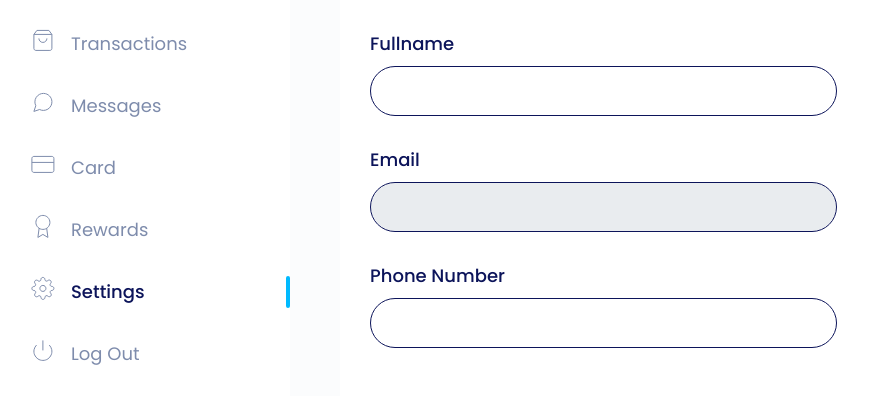
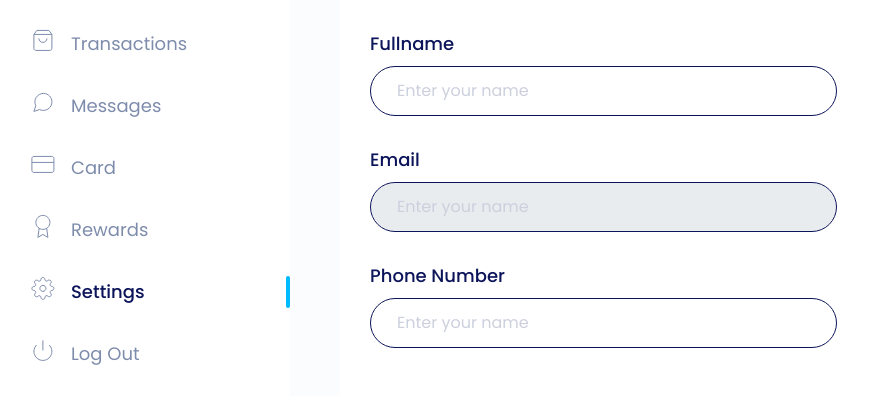
Before and after one commit to fahiyanamira/web-voucher-game, a Next.js app: page /member/edit-profile in a window 1280 px wide. Shown: the part 178-574 px from the top of the page, without its empty margins (0-869 px from the left). Built offline with nearby package versions, Linux system fonts and the light colour scheme.

Commit message:
ubah edit profile

```diff
--- a/components/atoms/Input/index.jsx
+++ b/components/atoms/Input/index.jsx
@@ -1,12 +1,12 @@
 export default function Input(props) {
-  const { label } = props;
+  const { label, ...nativeProps } = props;
   // nativeProps
   return (
     <>
       <label htmlFor="name" className="form-label text-lg fw-medium color-palette-1 mb-10">
         {label}
       </label>
-      <input type="text" className="form-control rounded-pill text-lg" id="name" name="name" aria-describedby="name" placeholder="Enter your name" />
+      <input type="text" className="form-control rounded-pill text-lg" id="name" name="name" aria-describedby="name" placeholder="Enter your name" {...nativeProps} />
       {/* {...nativeProps} */}
     </>
   );
--- a/config/api/index.js
+++ b/config/api/index.js
@@ -28,7 +28,7 @@ export default async function callAPI({ url, method, data, token, serverToken })
     headers,
   }).catch((err) => err.response);
 
-  if (response?.status > 300) {
+  if (response.status > 300) {
     const res = {
       error: true,
       message: response.data.message,
@@ -42,7 +42,7 @@ export default async function callAPI({ url, method, data, token, serverToken })
   //cek panjang objec response.datat. objectnya dijadiin array
   //kalau response.data > 1 => response.data
   //kalau response.data <= 1 => response.data.data
-  const { length } = Object.keys(response?.data);
+  const { length } = Object.keys(response.data);
   // console.log("length: ", length);
   const res = {
     error: false,
--- a/pages/member/edit-profile.jsx
+++ b/pages/member/edit-profile.jsx
@@ -4,7 +4,7 @@ import { useRouter } from "next/dist/client/router";
 import { useState } from "react";
 import { useEffect } from "react";
 import { toast } from "react-toastify";
-// import Input from "../../components/atoms/Input";
+import Input from "../../components/atoms/Input";
 import SideBar from "../../components/organisms/SideBar";
 import { updateProfile } from "../../services/player";
 
@@ -43,8 +43,8 @@ export default function EditProfile() {
     data.append("image", user.avatar);
     data.append("name", user.name);
     data.append("phoneNumber", user.phoneNumber);
+    const response = await updateProfile(data, user.id);
 
-    const response = await updateProfile(data, user.id);
     if (response.error) {
       toast.error(response.message);
     } else {
@@ -90,47 +90,34 @@ export default function EditProfile() {
                   </div>
                 </div>
                 <div className="pt-30">
-                  <label htmlFor="name" className="form-label text-lg fw-medium color-palette-1 mb-10">
-                    Fullname
-                  </label>
-                  <input
-                    type="text"
-                    className="form-control rounded-pill text-lg"
-                    id="name"
-                    name="name"
-                    aria-describedby="name"
+                  <Input
+                    label="Fullname"
                     value={user.name}
-                    onChange={(event) =>
-                      setUser({
+                    onChange={(event) => {
+                      return setUser({
                         ...user,
                         name: event.target.value,
-                      })
-                    }
+                      });
+                    }}
                   />
                 </div>
                 <div className="pt-30">
-                  <label htmlFor="name" className="form-label text-lg fw-medium color-palette-1 mb-10">
+                  {/* <label htmlFor="name" className="form-label text-lg fw-medium color-palette-1 mb-10">
                     Email
                   </label>
-                  <input type="text" disabled className="form-control rounded-pill text-lg" id="email" name="email" aria-describedby="email" value={user.email} />
+                  <input type="text" disabled className="form-control rounded-pill text-lg" id="email" name="email" aria-describedby="email" value={user.email} /> */}
+                  <Input label="Email" disabled value={user.email} />
                 </div>
                 <div className="pt-30">
-                  <label htmlFor="name" className="form-label text-lg fw-medium color-palette-1 mb-10">
-                    Phone Number
-                  </label>
-                  <input
-                    type="text"
-                    className="form-control rounded-pill text-lg"
-                    id="email"
-                    name="email"
-                    aria-describedby="email"
+                  <Input
+                    label="Phone Number"
                     value={user.phoneNumber}
-                    onChange={(event) =>
-                      setUser({
+                    onChange={(event) => {
+                      return setUser({
                         ...user,
                         phoneNumber: event.target.value,
-                      })
-                    }
+                      });
+                    }}
                   />
                 </div>
 
```
